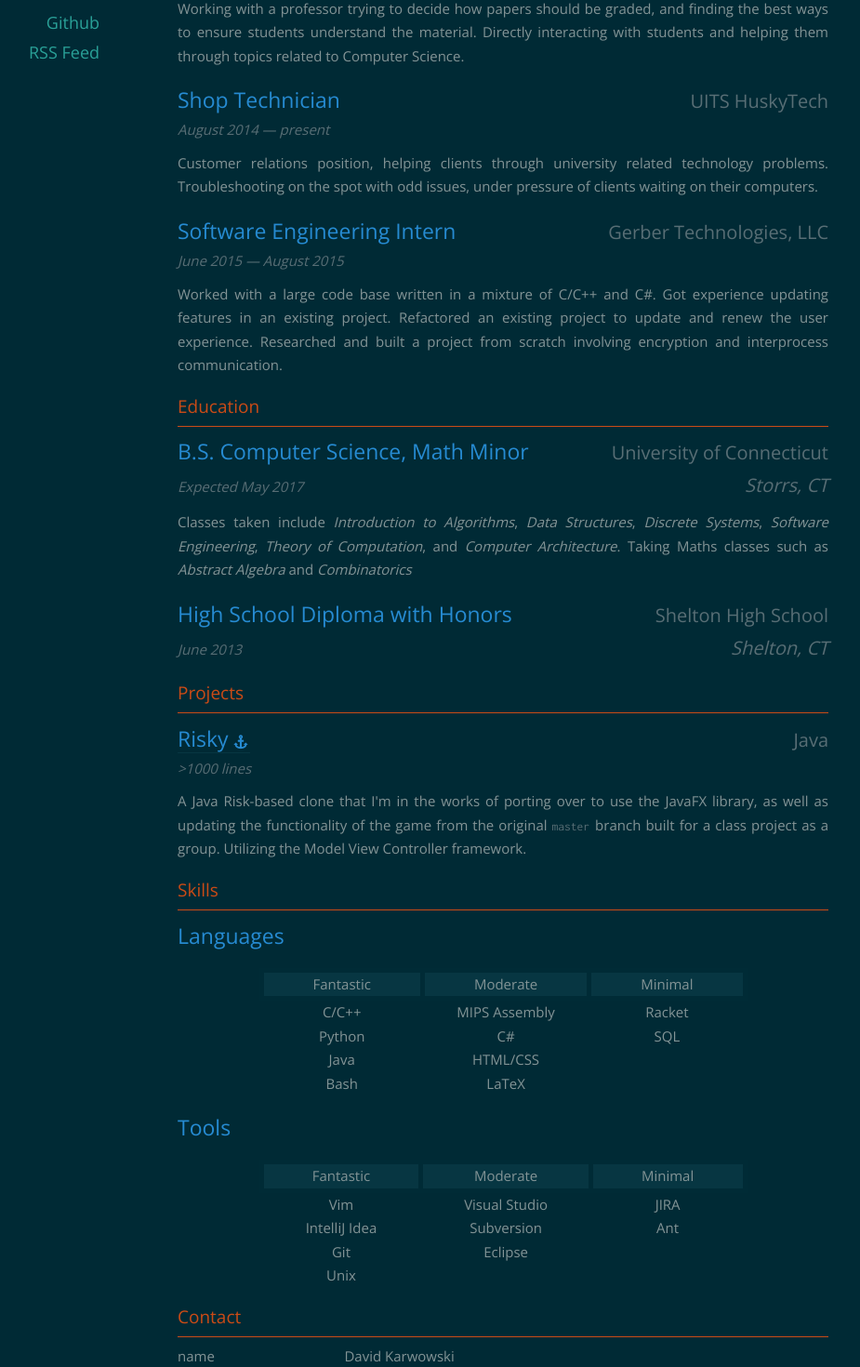
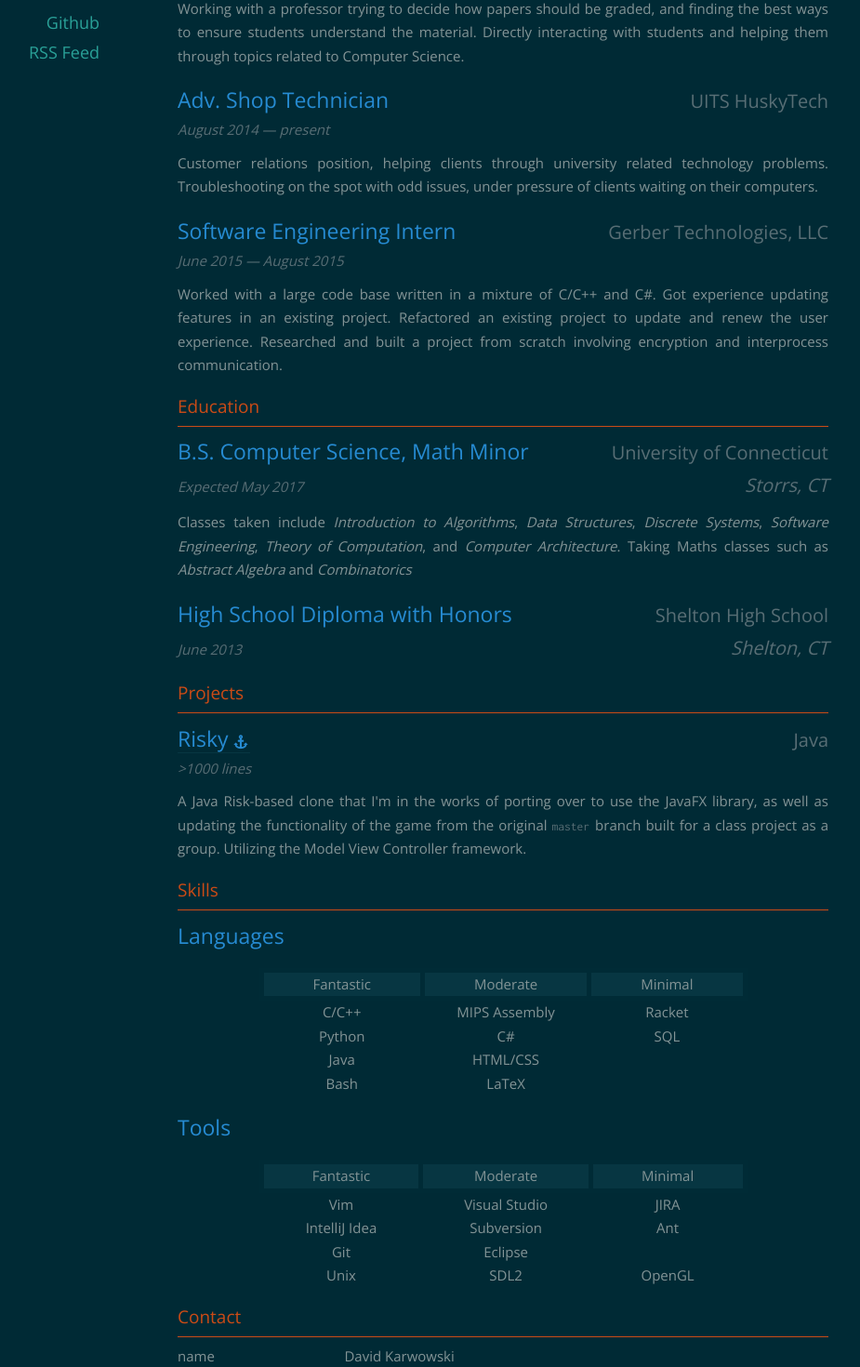
Before and after one commit to dkarwowski/dkarwowski.github.io, a Jekyll site: the page built from resume/index.html, in a window 1280 px wide. Shown: the part 311-1781 px from the top of the page at 93% size, without its empty margins (99-1024 px from the left). Built offline with Jekyll 4.4.1, drawn with Linux system fonts in a browser that asks for light colours; nearby versions of some CDN libraries.

Commit message:
resume update

```diff
--- a/resume/index.html
+++ b/resume/index.html
@@ -25,7 +25,7 @@ layout: default
         <div class="content">
             <table>
                 <tr class="title">
-                    <td><h2>Shop Technician</h2></td>
+                    <td><h2>Adv. Shop Technician</h2></td>
                     <td><h3>UITS HuskyTech</h3></td>
                 </tr>
                 <tr class="dates">
@@ -165,8 +165,8 @@ layout: default
             </tr>
             <tr>
                 <td>Unix</td>
-                <td></td>
-                <td></td>
+                <td>SDL2</td>
+                <td>OpenGL</td>
             </tr>
         </table>
     </div>
```
